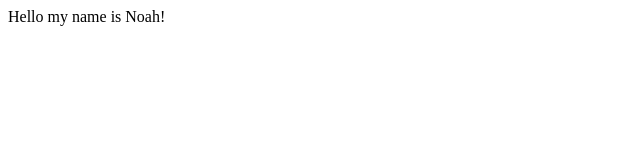
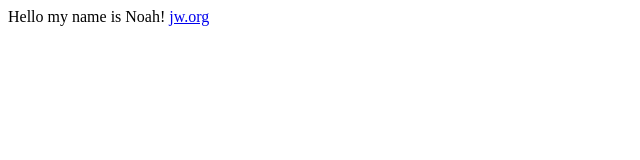
Before and after one commit to noahcizzio/noahcizzio.github.io, a plain HTML site: page index.html in a window 1280 px wide. Shown: the full height of the page, 0-640 px from the left. Drawn offline with Linux system fonts and the light colour scheme.

Commit message:
added link

```diff
--- a/index.html
+++ b/index.html
@@ -8,5 +8,6 @@
 </head>
 <body>
     Hello my name is Noah!
+    <a href="https://www.jw.org/en/">jw.org</a>
 </body>
 </html>
```
